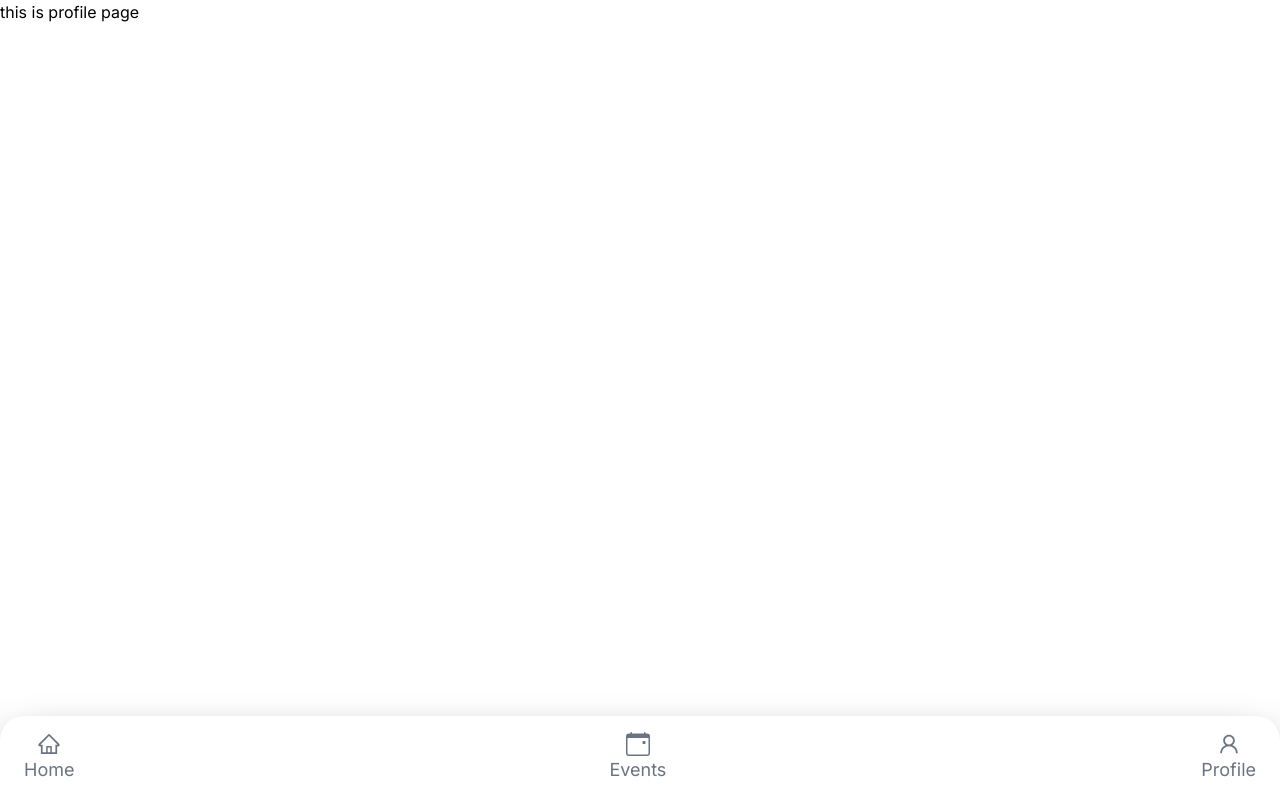
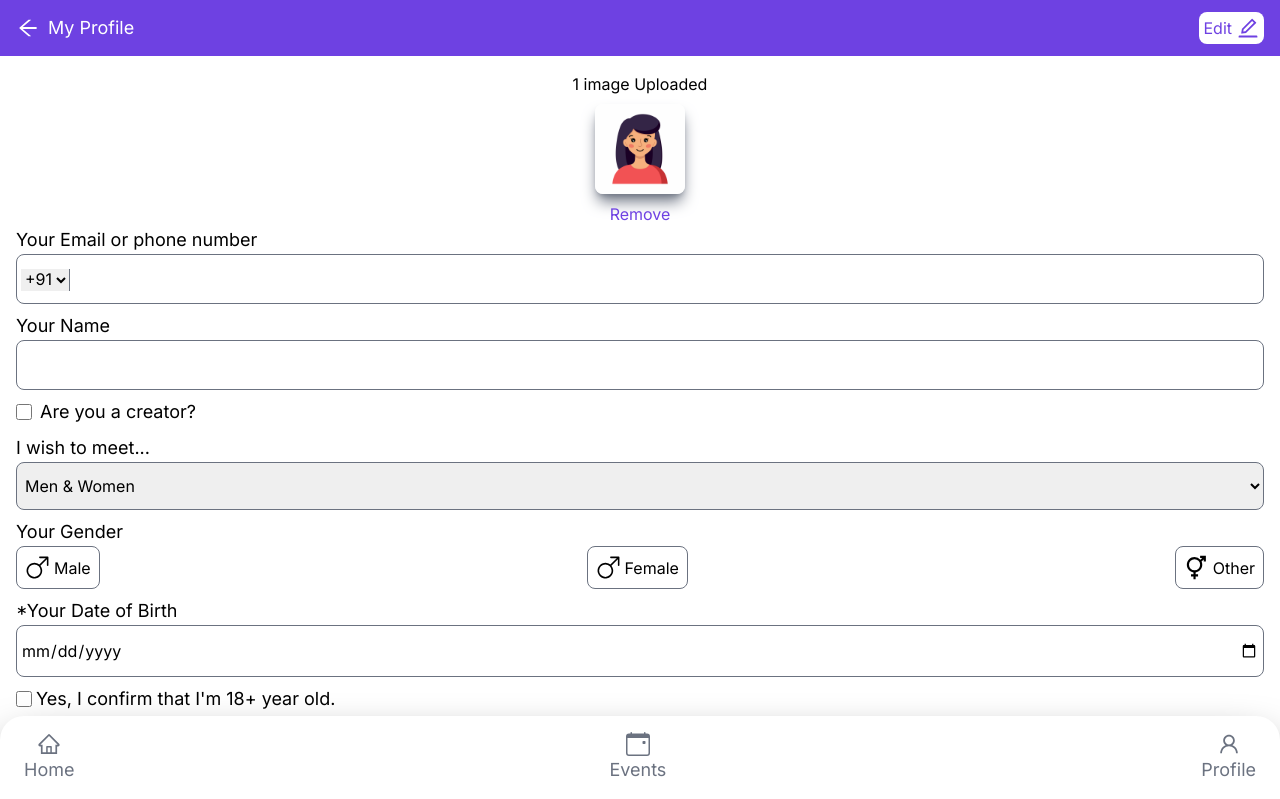
Before and after one commit to JaiBhalla03/onTheMoons, a Next.js app: page /profile in a window 1280 px wide. Shown: the top 799 px of the page. Built offline with nearby package versions, Linux system fonts and the light colour scheme.

Commit message:
adding the profile page

```diff
--- a/app/profile/page.tsx
+++ b/app/profile/page.tsx
@@ -1,10 +1,15 @@
 import React from 'react';
+import ProfileNav from "@/components/ProfileNav";
+import ProfileForm from "@/components/ProfileForm";
 
 const Page = () => {
     return (
-        <div>
-            this is profile page
-        </div>
+        <main>
+            <ProfileNav/>
+            <div className={'px-4 pt-4 pb-28'}>
+                <ProfileForm/>
+            </div>
+        </main>
     );
 };
 
--- /dev/null
+++ b/components/ProfileForm.tsx
@@ -0,0 +1,152 @@
+'use client'
+
+import React, {useState} from 'react';
+import avatar from '../public/avatar.jpg'
+import Image from 'next/image'
+import {BsGenderMale} from "react-icons/bs";
+import {IoMaleFemaleSharp} from "react-icons/io5";
+import Select from 'react-select';
+
+const ProfileForm = () => {
+    const [selectedOption, setSelectedOption] = useState('male');
+    const [selectedCountry, setSelectedCountry] = useState(null);
+    const [selectedLanguage, setSelectedLanguage] = useState(null);
+    const handleOptionChange = (option) => {
+        setSelectedOption(option);
+    };
+
+    const countryOptions = [
+        { value: 'usa', label: 'United States', flag: '🇺🇸' },
+        { value: 'uk', label: 'United Kingdom', flag: '🇬🇧' },
+        // Add more country options here...
+    ];
+
+    const languageOptions = [
+        { value: 'en', label: 'English' },
+        { value: 'fr', label: 'French' },
+        // Add more language options here...
+    ];
+
+    const customCountryOption = ({ label, flag }) => (
+        <div>
+            <span role="img" aria-label={label}>
+        {flag}
+      </span>
+            <span>{label}</span>
+        </div>
+    );
+    return (
+        <form>
+            <div className={'flex flex-col gap-2 items-center'}>
+                <div>1 image Uploaded</div>
+                <Image src={avatar} alt={''} width={90} height={90} className={'shadow shadow-gray-500 shadow-lg rounded-lg'}/>
+                <button className={'text-[#6e41e2]'}>Remove</button>
+            </div>
+            <div className={'flex flex-col gap-2'}>
+                <div>
+                    <label className={'text-lg'} htmlFor={'phno'}>
+                        Your Email or phone number
+                    </label>
+                    <div className={'px-1 py-3 w-full flex gap-2 focus:outline-none border border-gray-500 rounded-lg'}>
+                        <div className={''}>
+                            <select className={'focus:outline-none border-r border-gray-500'}>
+                                <option>+91</option>
+                                <option>+0</option>
+                            </select>
+                        </div>
+                        <input name={'phno'} id={'phno'} className={'flex-1 focus:outline-none'}/>
+                    </div>
+                </div>
+                <div>
+                    <label className={'text-lg'} htmlFor={'phno'}>
+                        Your Name
+                    </label>
+                    <input name={'name'} id={'name'} type={'text'} className={'px-1 py-3 w-full focus:outline-none border border-gray-500 rounded-lg'}/>
+                </div>
+                <div className={'flex gap-2 items-center'}>
+                    <input name={'creator'} id={'creator'} type={'checkbox'} className={'w-4 h-4 focus:outline-none border border-gray-500 rounded-lg'}/>
+                    <label className={'text-lg'} htmlFor={'creator'}>
+                        Are you a creator?
+                    </label>
+                </div>
+                <div>
+                    <label className={'text-lg'} htmlFor={'phno'}>
+                        I wish to meet...
+                    </label>
+                    <select name={'meet'} id={'meet'} className={'px-1 py-3 w-full focus:outline-none border border-gray-500 rounded-lg'}>
+                        <option>Men & Women</option>
+                        <option>Women</option>
+                        <option>Men</option>
+                    </select>
+                </div>
+                <div>
+                    <label className={'text-lg'}>Your Gender</label>
+                    <div className="flex w-full justify-between">
+                        <div
+                            className={`${
+                                selectedOption === 'male' ? 'border-black' : ''
+                            } focus:border-black flex gap-1 items-center border border-gray-500 p-2 rounded-lg`}
+                            onClick={() => handleOptionChange('male')}
+                        >
+                            <BsGenderMale size={25} />
+                            Male
+                        </div>
+                        <div
+                            className={`${
+                                selectedOption === 'female' ? 'border-black' : ''
+                            } focus:border-black flex gap-1 items-center border border-gray-500 p-2 rounded-lg`}
+                            onClick={() => handleOptionChange('female')}
+                        >
+                            <BsGenderMale size={25} />
+                            Female
+                        </div>
+                        <div
+                            className={`${
+                                selectedOption === 'other' ? 'border-black' : ''
+                            } focus:border-black flex gap-1 items-center border border-gray-500 p-2 rounded-lg`}
+                            onClick={() => handleOptionChange('other')}
+                        >
+                            <IoMaleFemaleSharp size={25} />
+                            Other
+                        </div>
+                    </div>
+                </div>
+                <div>
+                    <label className={'text-lg'} htmlFor={'dob'}>*Your Date of Birth</label>
+                    <input name={'dob'} id={'dob'} type={'date'} className={'px-1 py-3 w-full focus:outline-none border border-gray-500 rounded-lg'}/>
+                </div>
+                <div className={'flex gap-1 items-center'}>
+                    <input name={'year'} id={'year'} type={'checkbox'} className={'w-4 h-4 focus:outline-none border border-gray-500 rounded-lg'}/>
+                    <label className={'text-lg'} htmlFor={'year'}>
+                        Yes, I confirm that I'm 18+ year old.
+                    </label>
+                </div>
+                <div>
+                    <label className={'text-lg'}>Your Country</label>
+                    <Select
+                        options={countryOptions}
+                        value={selectedCountry}
+                        onChange={setSelectedCountry}
+                        isSearchable
+                        components={{ Option: customCountryOption }}
+                    />
+                </div>
+                <div>
+                    <label className={'text-lg'}>Preferred Language</label>
+                    <Select
+                        options={languageOptions}
+                        value={selectedLanguage}
+                        onChange={setSelectedLanguage}
+                        isSearchable
+                    />
+                </div>
+                <div>
+                    <label className={'text-lg'} htmlFor={'bio'}>Your Bio</label>
+                    <textarea placeholder={'You could write something good, something interesting about yourself here...'} className={'px-1 py-3 h-32 w-full focus:outline-none border border-gray-500 rounded-lg'}></textarea>
+                </div>
+            </div>
+        </form>
+    );
+};
+
+export default ProfileForm;
--- /dev/null
+++ b/components/ProfileNav.tsx
@@ -0,0 +1,17 @@
+import React from 'react';
+import {AiFillHeart, AiOutlineArrowLeft, AiOutlineEdit, AiOutlineSearch} from "react-icons/ai";
+
+const ProfileNav = () => {
+    return (
+        <nav className={'bg-[#6e41e2] px-4 py-3 flex w-full justify-between text-white'}>
+            <div className={'text-lg flex items-center gap-2'}><AiOutlineArrowLeft className={'text-[1.5rem]'}/> My Profile</div>
+            <div>
+                <div className={'flex gap-1 items-center bg-white text-[#6e41e2] p-1 rounded-lg'}>
+                    Edit <AiOutlineEdit className={'text-[1.5rem]'}/>
+                </div>
+            </div>
+        </nav>
+    );
+};
+
+export default ProfileNav;
--- a/package.json
+++ b/package.json
@@ -18,6 +18,7 @@
     "react": "18.2.0",
     "react-dom": "18.2.0",
     "react-icons": "^4.10.1",
+    "react-select": "^5.7.3",
     "tailwindcss": "3.3.2",
     "typescript": "5.1.6"
   }
```
Also changed, not shown: public/avatar.jpg (added), 1 other file (tests, documents, lock files or other folders).
